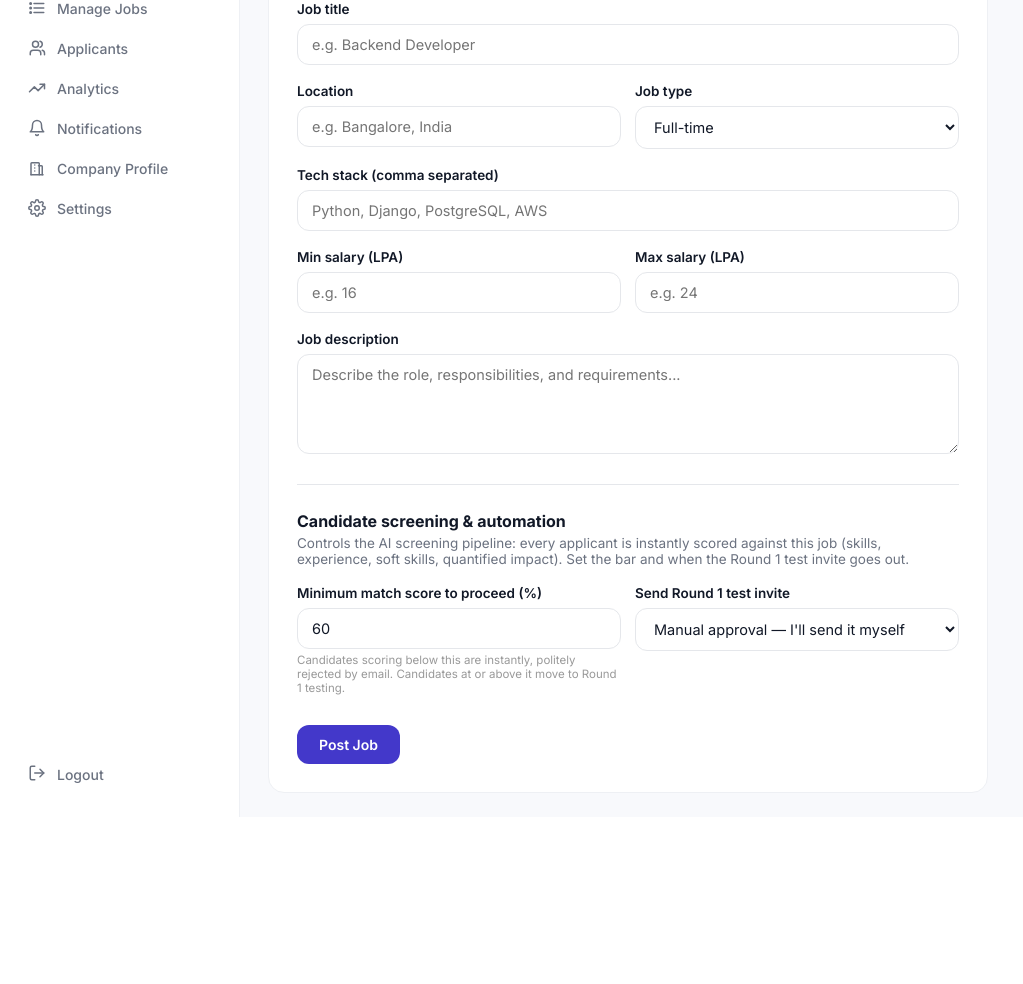
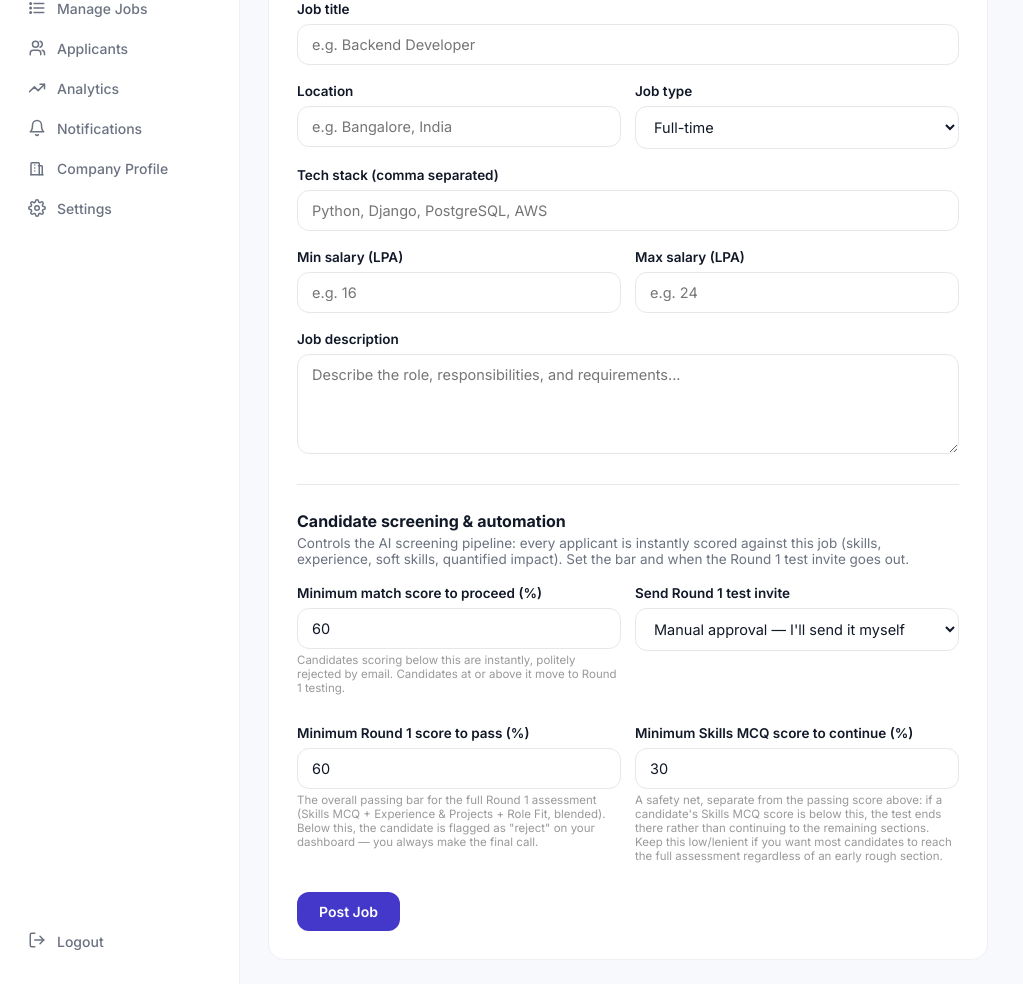
Before and after one commit to Nishant9764/AnveshAI_Portal, a Flask app: template templates/employer_create_job.html in a window 1280 px wide. Shown: the part 191-1175 px from the top of the page, without its empty margins (0-1023 px from the left). Before the commit the page ends 1008 px from the top, so only its background shows below. Run offline with Flask 3, Linux system fonts and the light colour scheme; the template is opened without the code that fills it, so the values that code supplies are empty; some libraries are stand-ins or nearby versions.

Commit message:
updated app

```diff
--- a/templates/employer_create_job.html
+++ b/templates/employer_create_job.html
@@ -154,6 +154,52 @@ Job{% endblock %} {% block sidebar_nav %}
       </div>
     </div>
 
+    <div class="form-row">
+      <div class="form-group">
+        <label for="min_round1_score">Minimum Round 1 score to pass (%)</label>
+        <input
+          type="number"
+          min="0"
+          max="100"
+          step="1"
+          id="min_round1_score"
+          name="min_round1_score"
+          class="form-control"
+          value="60"
+          placeholder="e.g. 60"
+        />
+        <p class="hint" style="font-size: 11.5px; color: #999; margin-top: 4px">
+          The overall passing bar for the full Round 1 assessment (Skills MCQ +
+          Experience &amp; Projects + Role Fit, blended). Below this, the
+          candidate is flagged as "reject" on your dashboard — you always make
+          the final call.
+        </p>
+      </div>
+      <div class="form-group">
+        <label for="min_mcq_score"
+          >Minimum Skills MCQ score to continue (%)</label
+        >
+        <input
+          type="number"
+          min="0"
+          max="100"
+          step="1"
+          id="min_mcq_score"
+          name="min_mcq_score"
+          class="form-control"
+          value="30"
+          placeholder="e.g. 30"
+        />
+        <p class="hint" style="font-size: 11.5px; color: #999; margin-top: 4px">
+          A safety net, separate from the passing score above: if a candidate's
+          Skills MCQ score is below this, the test ends there rather than
+          continuing to the remaining sections. Keep this low/lenient if you
+          want most candidates to reach the full assessment regardless of an
+          early rough section.
+        </p>
+      </div>
+    </div>
+
     <button type="submit" class="btn btn-primary">Post Job</button>
   </form>
 </div>
```
